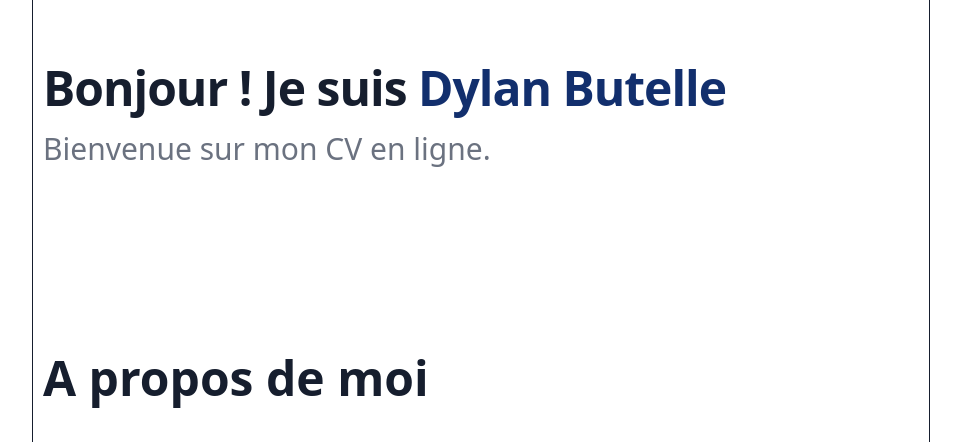
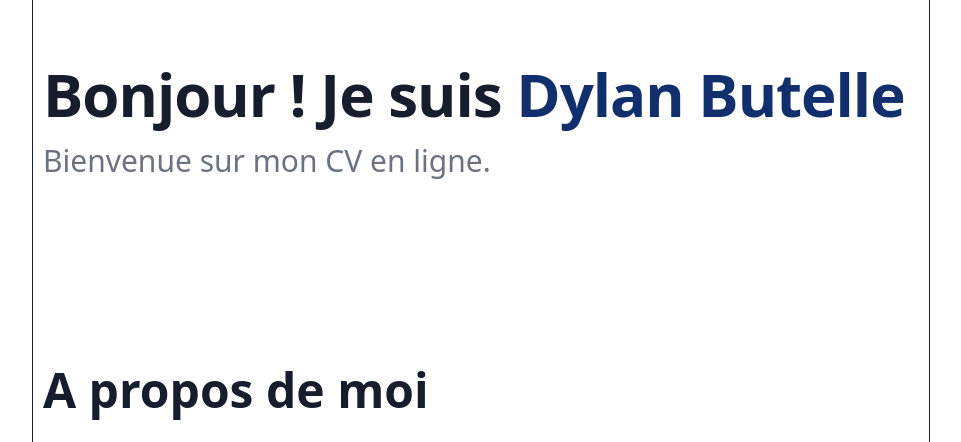
Before and after one commit to dylanbutelle/dylanbutelle.github.io, a PHP site: page / in a window 1280 px wide. Shown: the top 442 px of the page, without its empty margins (159-1120 px from the left). Run offline with PHP 8.4, Linux system fonts and the light colour scheme.

Commit message:
ajout responsive

```diff
--- a/style.css
+++ b/style.css
@@ -189,3 +189,36 @@
     padding-top: 40px;
     padding-bottom: 64px;
 }
+
+@media (min-width: 768px) {
+    #home {
+        background-position-x: right;
+        background-repeat: no-repeat;
+        background-size: contain;
+    }
+
+
+    .card-columns {
+        column-count: 2;
+    }
+
+}
+
+@media (min-width: 992px) {
+
+    #home h1,
+    #home h2 {
+        font-size: 60px;
+        line-height: 60px;
+    }
+
+}
+
+@media (min-width: 1200px) {
+
+    #home {
+        background-position-y: -32px;
+        background-size: auto;
+    }
+
+}
```
